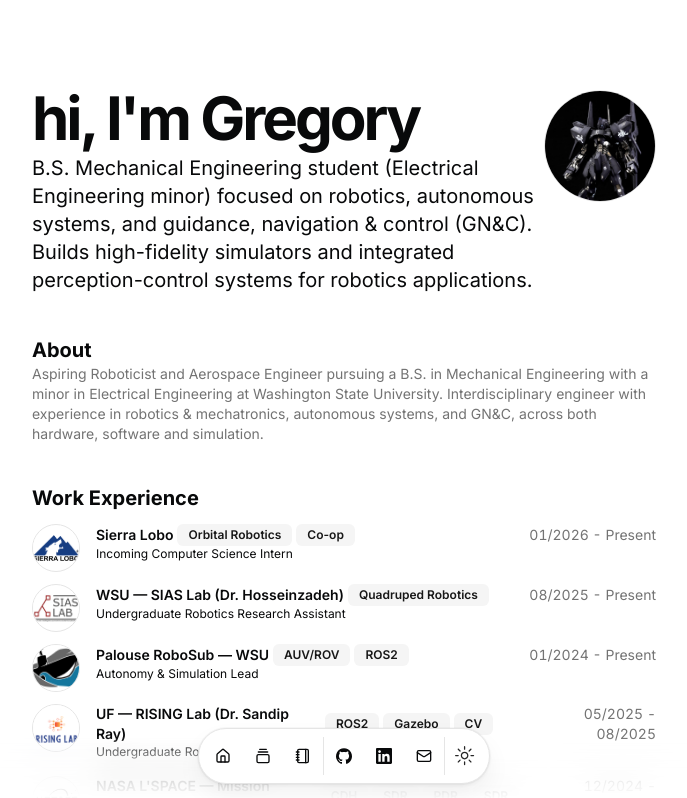
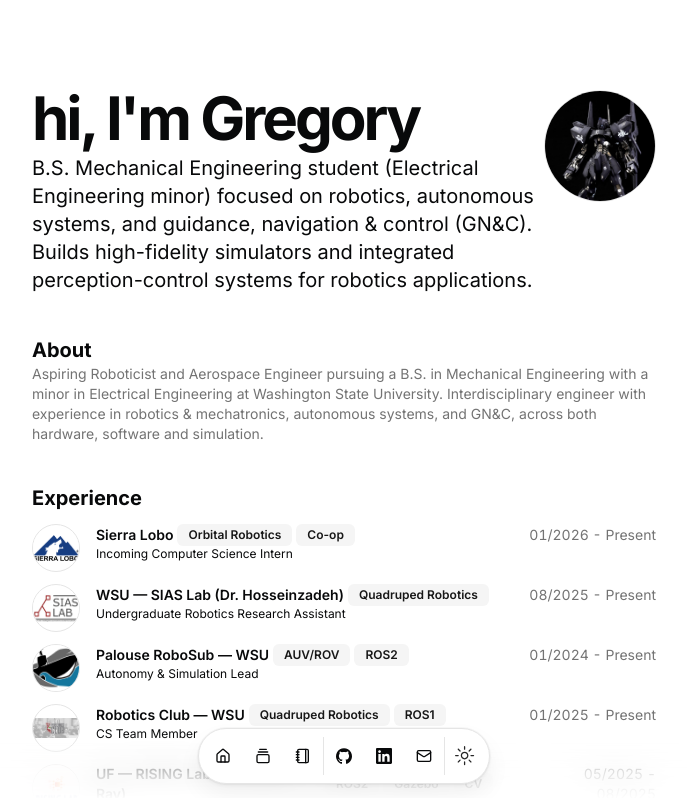
Before and after one commit to sangregoriokimpo/personalwebsite, a Next.js app: page / in a window 1280 px wide. Shown: the top 798 px of the page, without its empty margins (296-983 px from the left). Built offline with nearby package versions, Linux system fonts and the light colour scheme.

Commit message:
implementation: added wsu robotics club to resume, changed work experience to experience

```diff
--- a/src/app/page.tsx
+++ b/src/app/page.tsx
@@ -52,7 +52,7 @@
       <section id="work">
         <div className="flex min-h-0 flex-col gap-y-3">
           <BlurFade delay={BLUR_FADE_DELAY * 5}>
-            <h2 className="text-xl font-bold">Work Experience</h2>
+            <h2 className="text-xl font-bold">Experience</h2>
           </BlurFade>
           {DATA.work.map((work, id) => (
             <BlurFade
--- a/src/data/resume.tsx
+++ b/src/data/resume.tsx
@@ -103,6 +103,18 @@
       end: "Present",
       description:
         "Led development of GNCea: Gazebo Harmonic AUV/ROV simulator with custom C++ plugins (thrust allocation, buoyancy, hydrodynamic drag), 6-DOF teleop, and autonomy.",
+    },
+    {
+      company: "Robotics Club — WSU",
+      href: "https://robotics.wsu.edu/",
+      badges: ["Quadruped Robotics", "ROS1"],
+      location: "Pullman, WA",
+      title: "CS Team Member",
+      logoUrl: "wsuroboticsclub.jpg",
+      start: "01/2025",
+      end: "Present",
+      description:
+        "Implemented a quadruped prototype URDF, joint controllers, and ROS1 Melodic control plugins for Gazebo/RViz and developed/integrated inverse kinematics with the CHAMP/CHVMP locomotion framework to enable stable, efficient gait control.",
     },
     {
       company: "UF — RISING Lab (Dr. Sandip Ray)",
```
Also changed, not shown: public/wsuroboticsclub.jpg (added).
